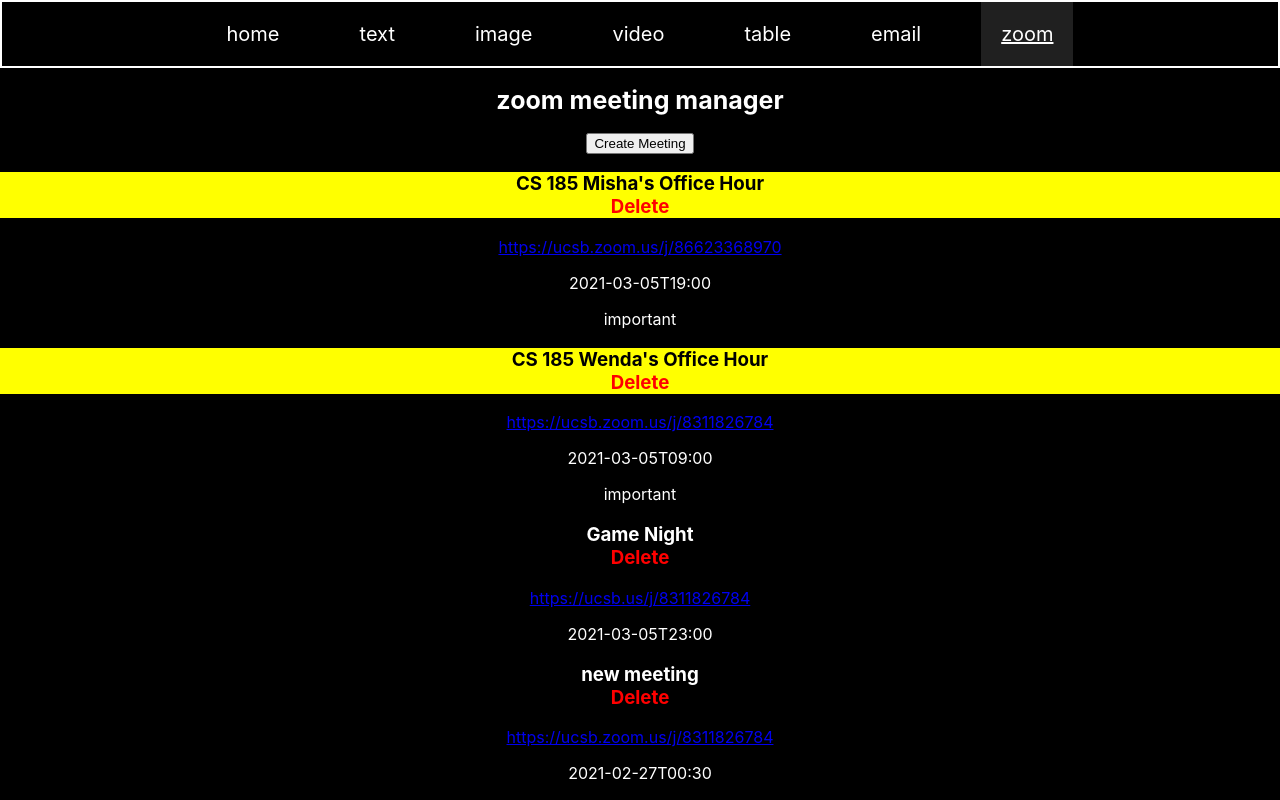
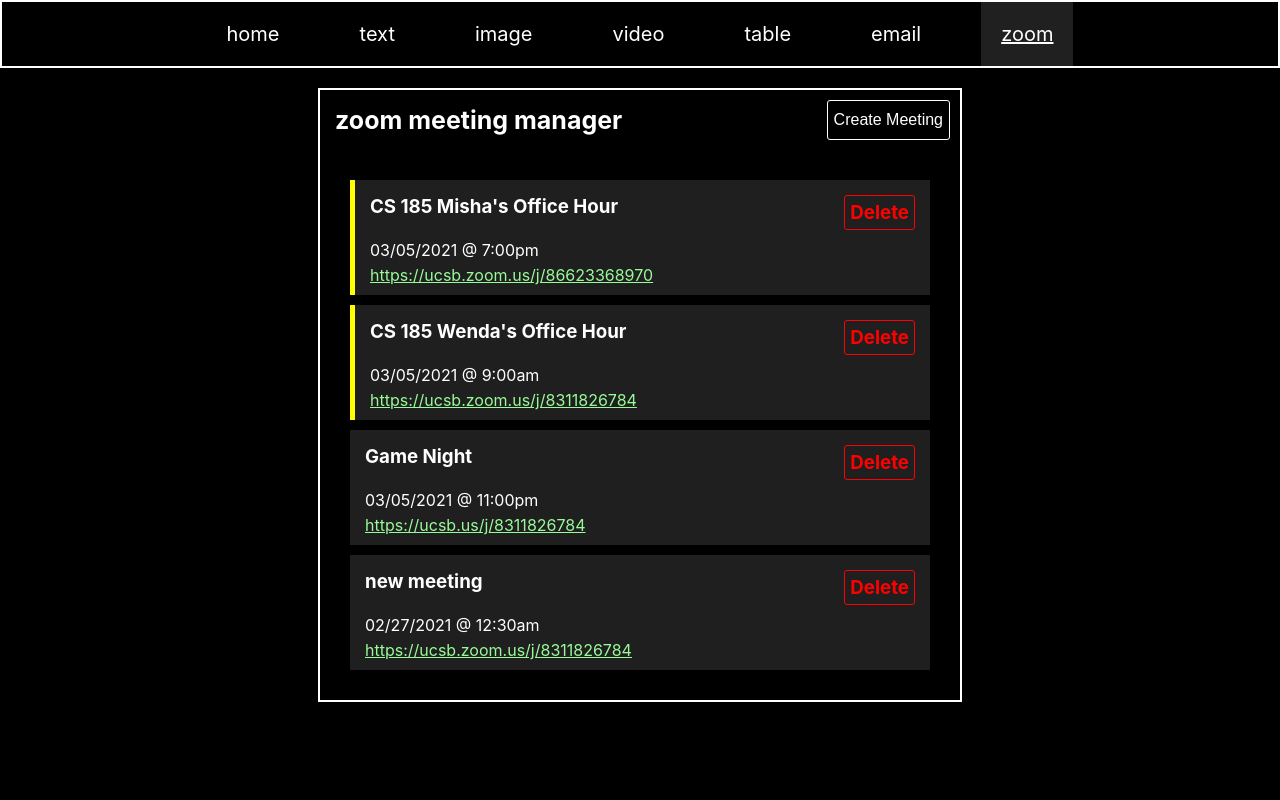
Before and after one commit to kalynklimek/kk-185pr3, a React (Create React App) app: page / in a window 1280 px wide. Both pictures are taken after a click on the element "zoom". Built offline with nearby package versions, Linux system fonts and the light colour scheme; data requests are answered from the project's data file.

Commit message:
finished all functionality and most of styling, need to pre fill update meeting form

```diff
--- a/src/component/addtask.js
+++ b/src/component/addtask.js
@@ -33,36 +33,37 @@
         }
         else if (!textInfor.includes("zoom")) {
             setError(true)
-            setFields("url")
+            setFields("zoom link")
         }
         else {
             onAdd({title, day, textInfor, important})
             setTitle('')
             setDay('')
+            setUrl('')
             setImportant(false)
             setError(false)
         }
     }
 
     return (
-        <form className='add-form' onSubmit={onSubmit}>
-            <div className='form-control'>
-                <label>Meeting</label>
+        <form className='meeting-form' onSubmit={onSubmit}>
+            <div className='form-input'>
+                <label>Meeting:</label>
                 <input type='text' placeholder='title' value={title} onChange={(e) => setTitle(e.target.value)} />
             </div>
-            <div className='form-control'>
-                <label>Date</label>
-                <input type='date' placeholder='mm/dd/yyyy' value={day} onChange={(e) => setDay(e.target.value)}/>
+            <div className='form-input'>
+                <label>Date:</label>
+                <input type='datetime-local' placeholder='mm/dd/yyyy' value={day} onChange={(e) => setDay(e.target.value)}/>
             </div>
-            <div className='form-control'>
-                <label>URL</label>
+            <div className='form-input'>
+                <label>Zoom Link:</label>
                 <input type='url' value={textInfor} onChange={(e) => setUrl(e.target.value)}/>
             </div>
-            <div className='form-control form-control-check'>
+            <div className='form-important'>
                 <label>Important</label>
                 <input type='checkbox' checked={important} value={important} onChange={(e) => setImportant(e.currentTarget.checked)}/>
             </div>
-            <input type='submit' value='Save Meeting' className='btn btn-block'/>
+            <input type='submit' value='Save Meeting' className='submit-btn'/>
             {error && <p className="error-msg">Please fix the {fields} field(s)</p>}
         </form>
     )
--- a/src/component/style.css
+++ b/src/component/style.css
@@ -167,3 +167,115 @@
     table-layout: fixed;
     border-collapse: collapse;
 }
+
+/* ------------------ ZOOM PAGE ------------------- */
+.zoom-container {
+    width: 50%;
+    display: block;
+    float: center;
+    margin-top: 20px;
+    margin-left: auto;
+    margin-right: auto;
+    border: 2px solid white;
+}
+
+.header {
+    display: flex;
+    flex-flow: row nowrap;
+    justify-content: space-between;
+    padding: 10px;
+}
+
+.title {
+    margin: 5px;
+}
+
+.toggle-btn {
+    border: 1px solid white;
+    border-radius: 3px;
+    font-size: 16px;
+    color: white;
+    background-color: black;
+    cursor: pointer;
+}
+
+/* ----------------- MEETING STYLING ----------------- */
+.meeting-list {
+    margin: 30px;
+}
+
+.meeting {
+    /* border: 2px solid rgb(189, 188, 188); */
+    background-color: rgb(31, 31, 31);;
+    /* margin: 10px; */
+    margin-top: 10px;
+    margin-bottom: 10px;
+    padding: 10px;
+    text-align: left;
+    cursor: pointer;
+}
+
+.meeting-header {
+    display: flex;
+    flex-flow: row nowrap;
+    justify-content: space-between;
+}
+
+.meeting a {
+    color: rgba(152, 251, 152)
+}
+
+h3, .meeting-date, .zoom-link {
+    margin: 5px;
+}
+
+.delete-btn {
+    border: 1px solid red;
+    border-radius: 3px;
+    padding: 5px;
+    /* cursor: pointer;
+    background-color: red; */
+}
+
+/* ----------------- FORM MEETING STYLING ----------------- */
+.meeting-form {
+    padding: 30px;
+    text-align: left;
+    font-size: 18px;
+}
+
+#update-form {
+    border: 1px solid white;
+}
+
+.meeting-form label {
+    margin-bottom: 5px;
+}
+
+.meeting-form input {
+    padding: 5px;
+    font-size: 16px;
+    border: none;
+    border-radius: 2px;
+}
+
+.form-input {
+    display: flex;
+    flex-flow: column nowrap;
+    margin-bottom: 20px;
+}
+
+.form-important {
+    margin-bottom: 15px;
+}
+
+.form-important label {
+    margin-right: 10px;
+}
+
+.submit-btn {
+    width: 100%;
+    background-color: rgba(152, 251, 152, 0.8);
+    border: none;
+    border-radius: 2px;
+}
--- a/src/component/task.js
+++ b/src/component/task.js
@@ -5,38 +5,54 @@
     const[update, setUdpate] = useState(false)
     const[form, setForm] = useState(null)
 
+    // get a nicer date string to display on webpage
+    var date = task.day;
+    var day = date.substring(8,10)
+    var month = date.substring(5,7)
+    var year = date.substring(0,4)
+    var hour = date.substring(11,13)
+    var hourNum = parseInt(hour)
+    var xm = "am"
+    if (hourNum == 12) { xm = "pm" }
+    if (hourNum > 12) {
+        hourNum = hourNum - 12
+        xm = "pm"
+    }
+    if (hourNum == 24) { xm = "am" }
+    if (hourNum == 0) { hourNum = 12 }
+    var minute = date.substring(14)
+    const dateString = month + "/" + day + "/" + year + " @ " + hourNum.toString() + ":" + minute + xm
+
     const highlight=() => {
         if (task.important) {
             return {
-                backgroundColor: 'yellow',
-                color: 'black'
+                borderLeft: '5px solid yellow'
             }
         }
         return null
     }
 
+    const closeForm=() => {
+        setUdpate(false)
+    }
+
     const clickedMeeting = (id) => {
-        console.log("id double clicked: ", id)
-        setForm(<UpdateTask id={id} onUpdate={onUpdate}/>)
+        setForm(<UpdateTask id={id} onUpdate={onUpdate} displayForm={closeForm}/>)
 
         // add or remove update form
         if (update) { setUdpate(false) }
         else { setUdpate(true) }
-        console.log("task double clicked.");
     }
 
     return (
-        // <div onDoubleClick={() => onUpdate(task.id)}>
         <div>
-            <div onDoubleClick={() => clickedMeeting(task.id)}>
-                <h3 style={highlight()}> {task.title}
-                    <div style={{color:'red', cursor: 'pointer'}} onClick={() => onDelete(task.id)}>
-                        Delete
-                    </div>
-                </h3>
-                <a href={task.textInfor}>{task.textInfor}</a>
-                <p> {task.day} </p>
-                {task.important && <p> important</p>}
+            <div className="meeting" onDoubleClick={() => clickedMeeting(task.id)} style={highlight()}>
+                <div className="meeting-header">
+                    <h3> {task.title} </h3>
+                    <h3 className="delete-btn" style={{color:'red', cursor: 'pointer'}} onClick={() => onDelete(task.id)}>Delete</h3>
+                </div>
+                <p className="meeting-date"> {dateString} </p>
+                <a className="zoom-link" href={task.textInfor}>{task.textInfor}</a>
             </div>
             {update && form}
         </div>
--- a/src/component/tasks.js
+++ b/src/component/tasks.js
@@ -1,11 +1,6 @@
 import Task from './task'
 
 const Tasks = ({tasks, onDelete, onUpdate}) => {
-    const test = (id) => {
-        console.log("id: ", id);
-        console.log("task double clicked.");
-    }
-
     return (
         <div>
             {tasks.map((task) => (<Task key={task.id} task={task} onDelete={onDelete} onUpdate={onUpdate}/>))}
--- a/src/component/updatetask.js
+++ b/src/component/updatetask.js
@@ -1,6 +1,17 @@
 import {useState} from 'react'
 
-const UpdateTask = ({id, onUpdate}) => {
+const UpdateTask = ({id, onUpdate, displayForm}) => {
+    // const fetchTask = async (id) => {
+    //     const res = await fetch(`http://localhost:5000/tasks/${id}`)
+    //     const data = await res.json()
+    //     return data
+    // }
+
+    // const taskToUpdate= await fetchTask(id)
+    // console.log("task to update: ", taskToUpdate)
+
+    // TO DO: PRE FILL UPDATE MEETING FORM
+
     const [title, setTitle] = useState('')
     const [day, setDay] = useState('')
     const [textInfor, setUrl] = useState('')
@@ -33,36 +44,38 @@
         }
         else if (!textInfor.includes("zoom")) {
             setError(true)
-            setFields("url")
+            setFields("zoom link")
         }
         else {
             onUpdate(id, {title, day, textInfor, important})
             setTitle('')
             setDay('')
+            setUrl('')
             setImportant(false)
             setError(false)
+            displayForm()
         }
     }
 
     return (
-        <form className='update-form' onSubmit={onSubmit}>
-            <div className='form-control'>
+        <form className='meeting-form' id="update-form" onSubmit={onSubmit}>
+            <div className='form-input'>
                 <label>Meeting</label>
                 <input type='text' placeholder='title' value={title} onChange={(e) => setTitle(e.target.value)} />
             </div>
-            <div className='form-control'>
+            <div className='form-input'>
                 <label>Date</label>
-                <input type='date' placeholder='mm/dd/yyyy' value={day} onChange={(e) => setDay(e.target.value)}/>
+                <input type='datetime-local' placeholder='mm/dd/yyyy' value={day} onChange={(e) => setDay(e.target.value)}/>
             </div>
-            <div className='form-control'>
+            <div className='form-input'>
                 <label>Zoom Link</label>
                 <input type='url' value={textInfor} onChange={(e) => setUrl(e.target.value)}/>
             </div>
-            <div className='form-control form-control-check'>
+            <div className='form-important'>
                 <label>Important</label>
                 <input type='checkbox' checked={important} value={important} onChange={(e) => setImportant(e.currentTarget.checked)}/>
             </div>
-            <input type='submit' value='Save Meeting' className='btn btn-block'/>
+            <input type='submit' value='Save Meeting' className='submit-btn'/>
             {error && <p className="error-msg">Please fix the {fields} field(s)</p>}
         </form>
     )
--- a/src/component/zoompage.js
+++ b/src/component/zoompage.js
@@ -28,14 +28,8 @@
         return data
     }
 
-    const fetchTask = async (id) => {
-        const res = await fetch(`http://localhost:5000/tasks/${id}`)
-        const data = await res.json()
-        return data
-    }
-
     const deleteTask = async (id) => {
-        const res = await fetch(`http://localhost:5000/tasks/${id}`,
+        await fetch(`http://localhost:5000/tasks/${id}`,
         {method: 'DELETE'})
         setTasks(tasks.filter((task) => task.id !== id))
     }
@@ -57,11 +51,7 @@
     }
 
     const updateTask = async (id, task) => {
-        console.log("task parameter: ", task)
-        const taskToToggle = await fetchTask(id)
-        // const updTask = { ...taskToToggle, important: !taskToToggle.important }
-        const updTask = { title: task.title, day: task.day, textInfor: task.textInfor, important: task.important }
-        console.log("updTask: ", updTask)
+        const updTask = { id: id, title: task.title, day: task.day, textInfor: task.textInfor, important: task.important }
 
         const res = await fetch(`http://localhost:5000/tasks/${id}`, {
             method: 'PUT',
@@ -73,16 +63,11 @@
 
         const data = await res.json()
 
-        console.log("data in updateTask: ", data)
-
         setTasks(
             tasks.map((task) =>
-                // task.id === id ? { ...task, important: data.important } : task
-                task.id === id ? { title: data.title, day: data.day, textInfor: data.textInfor, important: data.important } : task
+                task.id === id ? { id: data.id, title: data.title, day: data.day, textInfor: data.textInfor, important: data.important } : task
             )
         )
-
-        // setUdpate(false) // close update form
     }
 
     const showNewMeetingForm=(event) =>{
@@ -104,10 +89,15 @@
     // return only one element
     return (
         <div className="zoom-container">
-          <Header title="zoom meeting manager"/>
-          <button className="add" onClick={showNewMeetingForm}>{buttonName}</button>
-          {showform && newMeetingForm}
-          {showtasks && meetings}
+            <div className="header">
+                {/* <Header title="zoom meeting manager"/> */}
+                <h1 className="title">zoom meeting manager</h1>
+                <button className="toggle-btn" onClick={showNewMeetingForm}>{buttonName}</button>
+            </div>
+            {showform && newMeetingForm}
+            <div className="meeting-list">
+                {showtasks && meetings}
+            </div>
         </div>
     )
 }
```
